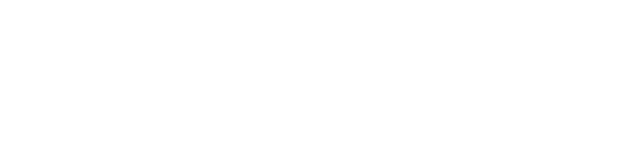
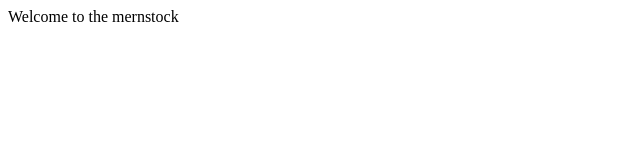
Before and after one commit to harishreddya11/mernstock, a website: page client/index.html in a window 1280 px wide. Shown: the whole page, without its empty margins (0-640 px from the left). Drawn offline with Linux system fonts and the light colour scheme.

Commit message:
second commit

```diff
--- a/client/index.html
+++ b/client/index.html
@@ -6,6 +6,8 @@
     <title>Document</title>
 </head>
 <body>
-
+    <header>
+        Welcome to the mernstock
+    </header>
 </body>
 </html>
```
